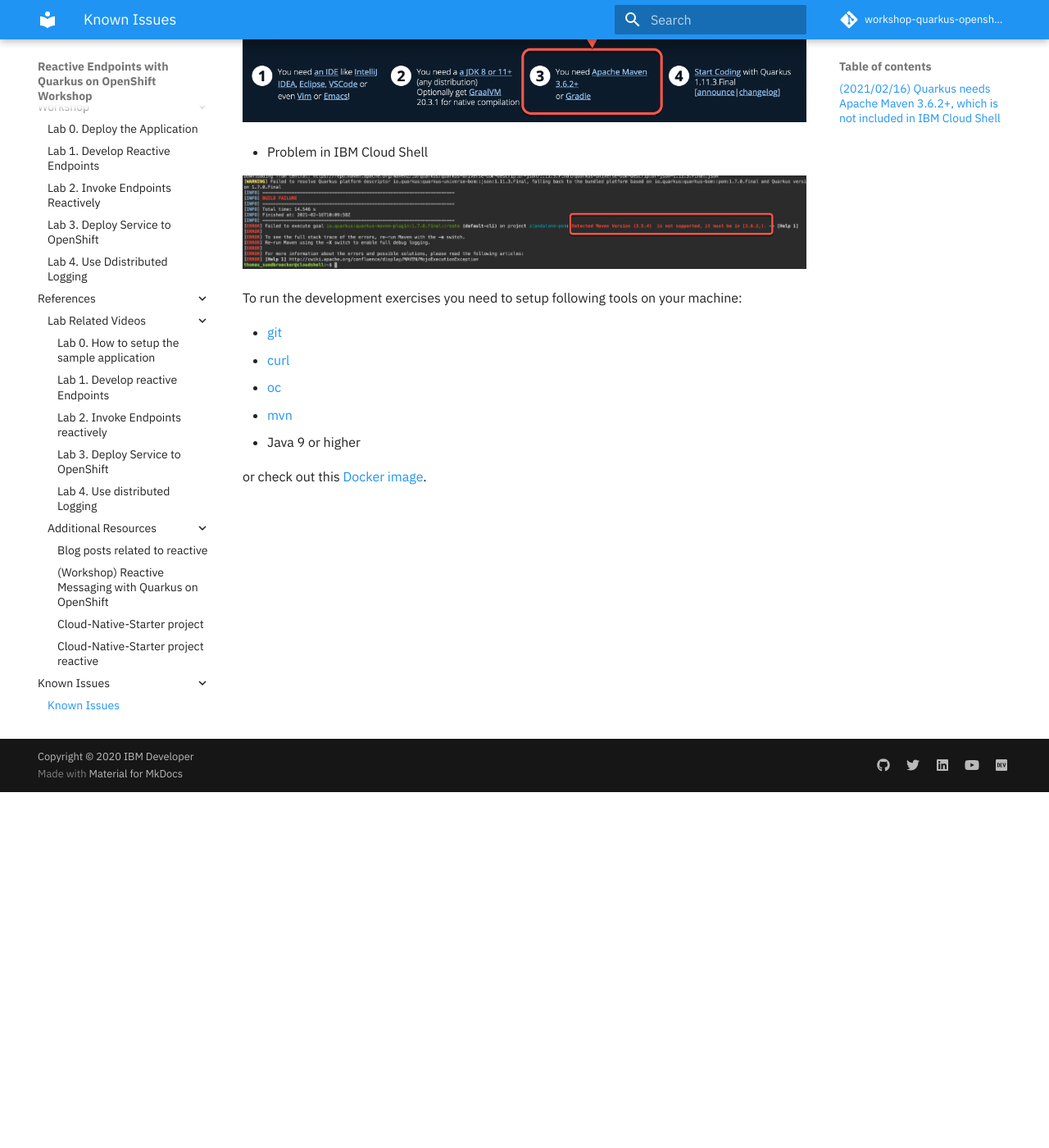
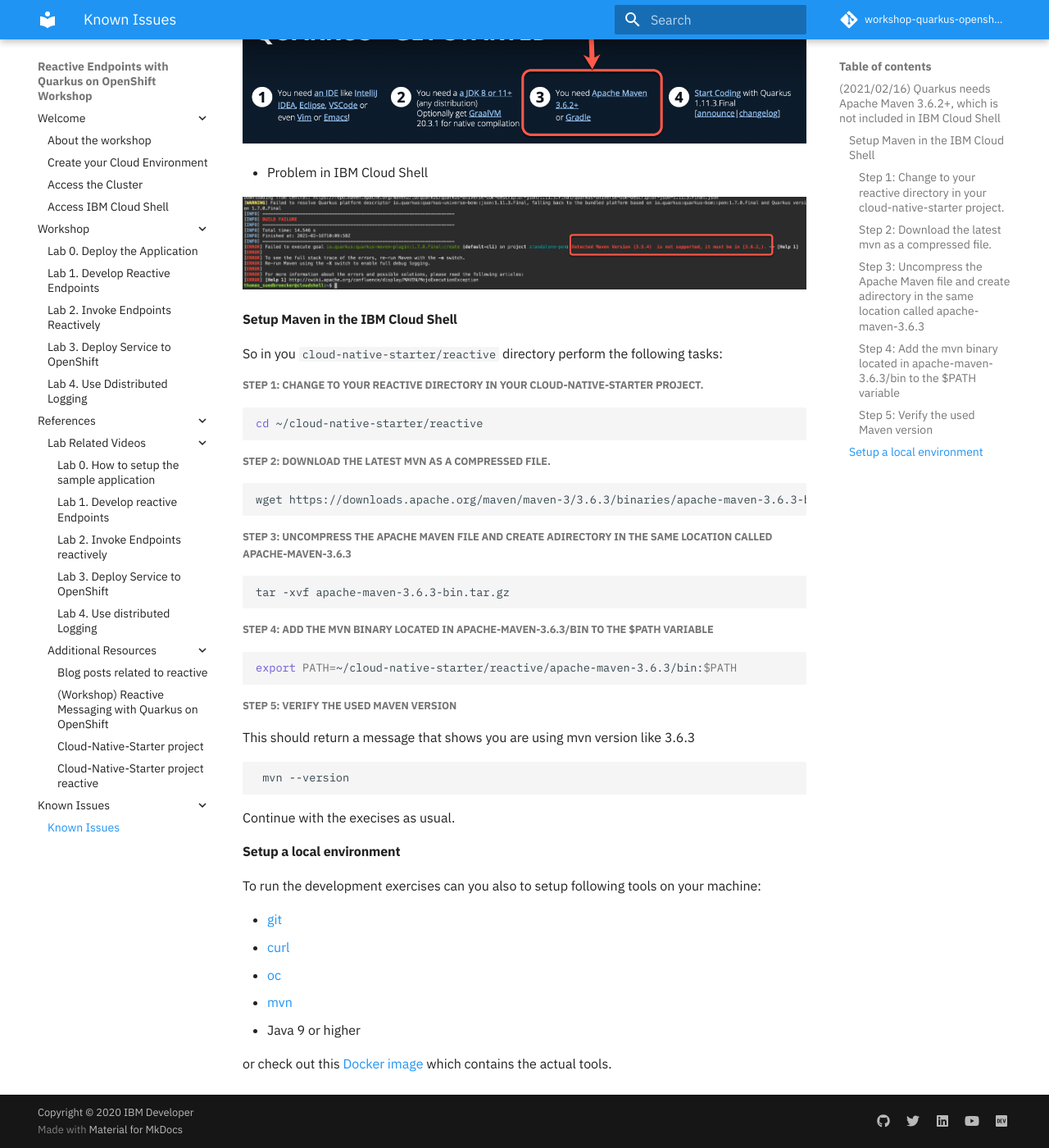
Before and after one commit to IBM/workshop-quarkus-openshift-reactive-endpoints, an MkDocs documentation site: the page built from docs/known-issues/known-issues.md, in a window 1280 px wide and 1400 px high, scrolled down 434 px. Shown: the whole window at 82% size. Built offline with MkDocs 1.6.1 and Material for MkDocs 9.7.7, drawn with Linux system fonts in a browser that asks for light colours; comment, search, counter and statistics services are not loaded; some of the changed text lies outside the part shown.

Commit message:
update issue with cloud shell

````diff
--- a/docs/known-issues/known-issues.md
+++ b/docs/known-issues/known-issues.md
@@ -2,7 +2,7 @@
 
 ### (2021/02/16) Quarkus needs Apache Maven 3.6.2+, which is not included in IBM Cloud Shell
 
-Thanks to Sbusiso Mkhombe, because he pointed this out.
+Thanks to Sbusiso Mkhombe and Karim Deif, because they pointed this out and documented the workaround for the Cloud Shell.
 
 * Information in [Quarkus](https://quarkus.io/get-started/)
 
@@ -12,7 +12,48 @@
 
 ![](../images/i-quarkus-02.png)
 
-To run the development exercises you need to setup following tools on your machine:
+
+#### Setup Maven in the IBM Cloud Shell
+
+So in you `cloud-native-starter/reactive` directory perform the following tasks:
+
+##### Step 1: Change to your reactive directory in your cloud-native-starter project.
+
+```sh
+cd ~/cloud-native-starter/reactive
+```
+
+##### Step 2: Download the latest mvn as a compressed file.
+
+```sh
+wget https://downloads.apache.org/maven/maven-3/3.6.3/binaries/apache-maven-3.6.3-bin.tar.gz
+```
+
+##### Step 3: Uncompress the Apache Maven file and create adirectory in the same location called apache-maven-3.6.3
+
+```sh
+tar -xvf apache-maven-3.6.3-bin.tar.gz
+```
+
+##### Step 4: Add the mvn binary located in apache-maven-3.6.3/bin to the $PATH variable
+
+```sh
+export PATH=~/cloud-native-starter/reactive/apache-maven-3.6.3/bin:$PATH
+```
+
+##### Step 5: Verify the used Maven version
+
+ This should return a message that shows you are using mvn version like 3.6.3
+
+```sh
+ mvn --version
+```
+
+Continue with the execises as usual.
+
+#### Setup a local environment
+
+To run the development exercises can you also to setup following tools on your machine:
 
 * [git](https://git-scm.com/book/en/v2/Getting-Started-Installing-Git)
 * [curl](https://curl.haxx.se/download.html)
@@ -20,4 +61,4 @@
 * [mvn](https://maven.apache.org/ref/3.6.3/maven-embedder/cli.html)
 * Java 9 or higher
 
-or check out this [Docker image](https://hub.docker.com/r/tsuedbroecker/cns-workshop-tools).
+or check out this [Docker image](https://hub.docker.com/r/tsuedbroecker/cns-workshop-tools) which contains the actual tools.
````
